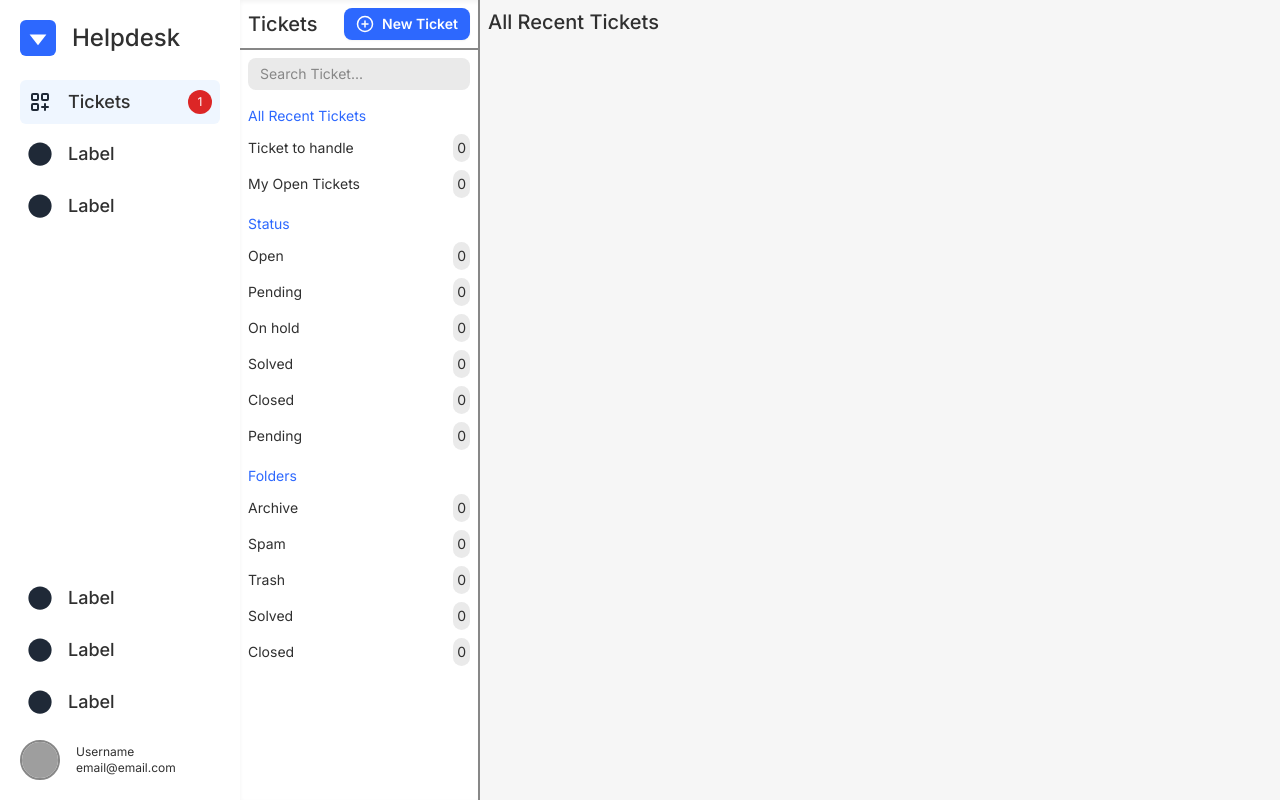
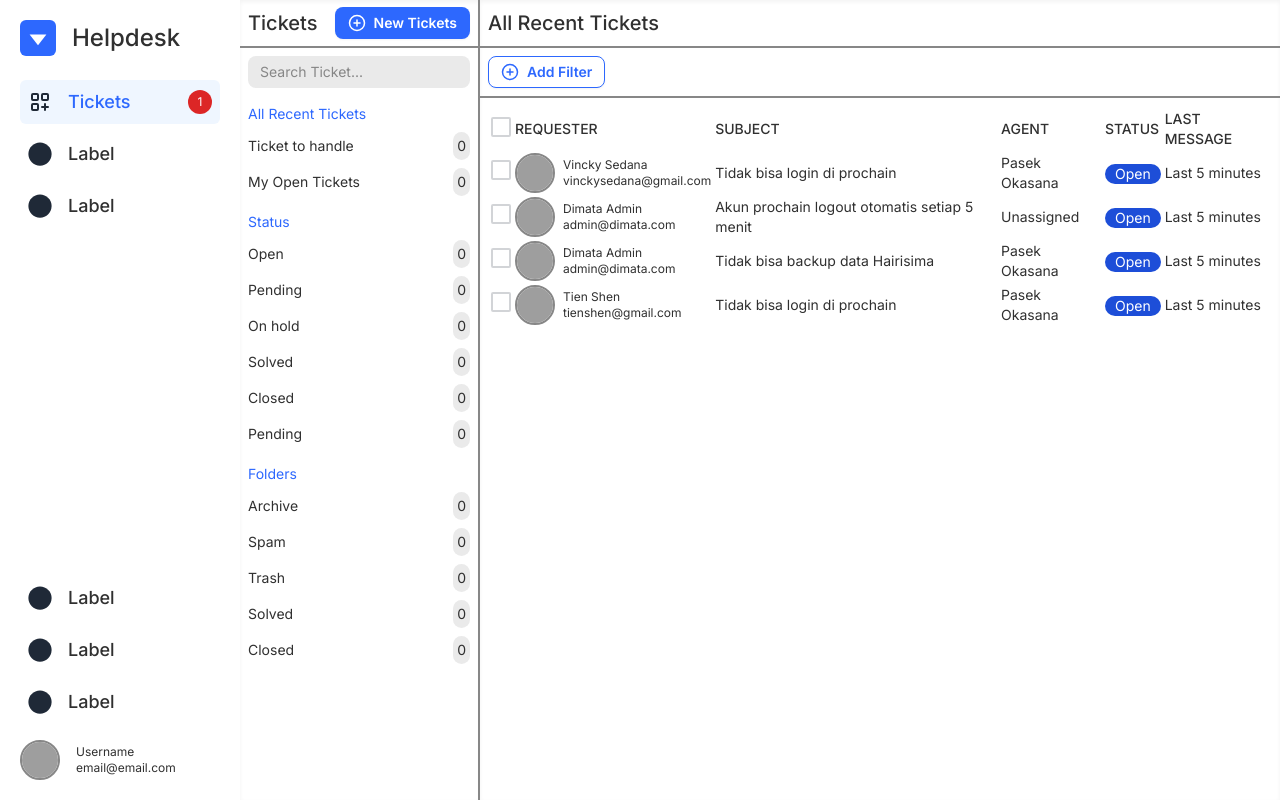
Before and after one commit to putuphillipsteven/help-desk, a Next.js app: page /dashboard/tickets in a window 1280 px wide. Built offline with nearby package versions, Linux system fonts and the light colour scheme; grey boxes are pictures that could not be loaded.

Commit message:
feat(ticket-main-pages)
add ticket main pages

```diff
--- /dev/null
+++ b/src/app/components/button.tsx
@@ -0,0 +1,23 @@
+import clsx from 'clsx';
+import { ReactElement } from 'react';
+import { FiPlusCircle } from 'react-icons/fi';
+
+interface CreateButtonProps {
+	label: string;
+	variant: 'filled' | 'outline';
+}
+export default function CreateButton({ label, variant }: CreateButtonProps) {
+	return (
+		<button
+			className={clsx('btn btn-sm centering-flex justify-between', {
+				'bg-blue-dimata border-transparent text-white hover:bg-white hover:text-blue-dimata hover:border-blue-dimata':
+					variant === 'filled',
+				'bg-white border-blue-dimata text-blue-dimata hover:bg-blue-dimata hover:text-white hover:border-transparent':
+					variant === 'outline',
+			})}
+		>
+			<FiPlusCircle className='text-lg' />
+			{label}
+		</button>
+	);
+}
--- a/src/app/dashboard/tickets/(overview)/page.tsx
+++ b/src/app/dashboard/tickets/(overview)/page.tsx
@@ -1,7 +1,11 @@
+import CreateButton from '@/app/components/button';
+import Main from '@/app/features/dashboard/tickets/components/main';
+import NewTicketButton from '@/app/features/dashboard/tickets/components/new-ticket-button';
+
 export default function Page() {
 	return (
-		<div className='w-full h-full justify-between p-2'>
-			<p className='font-medium'>All Recent Tickets</p>
+		<div className='w-full h-full flex flex-col shadow-inner bg-white'>
+			<Main />
 		</div>
 	);
 }
--- a/src/app/features/dashboard/sidenav/components/nav-link.tsx
+++ b/src/app/features/dashboard/sidenav/components/nav-link.tsx
@@ -28,7 +28,13 @@
 			>
 				<div className='centering-flex gap-x-4'>
 					{(icon && icon) || <FaCircle className='text-2xl' />}
-					<p className='text-lg font-medium'>{label || 'Label'}</p>
+					<p
+						className={clsx('text-lg font-medium', {
+							'text-blue-dimata': checkLink(destination || 'undefined', pathname),
+						})}
+					>
+						{label || 'Label'}
+					</p>
 				</div>
 				{notification && (
 					<div className='bg-red-600 w-6 h-6  centering-flex justify-center rounded-badge'>
--- /dev/null
+++ b/src/app/features/dashboard/tickets/components/main.tsx
@@ -0,0 +1,75 @@
+import CreateButton from '@/app/components/button';
+import { Fragment } from 'react';
+import { tickets } from '../data/tickets';
+
+export default function Main() {
+	const renderedTickets = tickets?.map((ticket, index) => {
+		return (
+			<tr key={index}>
+				<td className=''>
+					<input
+						type='checkbox'
+						className='checkbox checkbox-sm border-2  checked:border-blue-dimata [--chkbg:theme(colors.blue-dimata)] [--chkfg:white] rounded-sm'
+					/>
+				</td>
+				<td>
+					<div className='centering-flex gap-x-2 w-full '>
+						<div className='avatar'>
+							<div className='w-10 rounded-full  border-2 border-light-gray-dimata3'>
+								<img src='https://img.daisyui.com/images/stock/photo-1534528741775-53994a69daeb.jpg' />
+							</div>
+						</div>
+						<div className='flex flex-col'>
+							<p className='text-xs'>{ticket.user.username}</p>
+							<p className='text-xs'>{ticket.user.email}</p>
+						</div>
+					</div>
+				</td>
+				<td>
+					<p className='text-sm'>{ticket.subject}</p>
+				</td>
+				<td>
+					<p className='text-sm'>{ticket.agent}</p>
+				</td>
+				<td>
+					<div className='badge bg-blue-dimata-2 border-transparent gap-2 text-white'>
+						{ticket.status}
+					</div>
+				</td>
+				<td>
+					<p className='text-sm'>Last 5 minutes</p>
+				</td>
+			</tr>
+		);
+	});
+	return (
+		<Fragment>
+			<div className='h-12 centering-flex justify-between p-2 border-b-2 border-light-gray-dimata3'>
+				<p className='font-medium'>All Recent Tickets</p>
+			</div>
+			<div className='p-2 border-b-2 border-light-gray-dimata3'>
+				<CreateButton label='Add Filter' variant='outline' />
+			</div>
+			<div className='p-2'>
+				<table className='w-full text-black-dimata border-separate'>
+					<thead className=''>
+						<tr className='text-sm text-left uppercase h-8'>
+							<th className='font-medium'>
+								<input
+									type='checkbox'
+									className='checkbox checkbox-sm border-2  checked:border-blue-dimata [--chkbg:theme(colors.blue-dimata)] [--chkfg:white] rounded-sm'
+								/>
+							</th>
+							<th className='font-medium'>Requester</th>
+							<th className='font-medium'>Subject</th>
+							<th className='font-medium'>Agent</th>
+							<th className='font-medium'>Status</th>
+							<th className='font-medium'>Last Message</th>
+						</tr>
+					</thead>
+					<tbody className=''>{renderedTickets}</tbody>
+				</table>
+			</div>
+		</Fragment>
+	);
+}
--- a/src/app/features/dashboard/tickets/components/side-nav.tsx
+++ b/src/app/features/dashboard/tickets/components/side-nav.tsx
@@ -1,4 +1,5 @@
-import { filters } from '../data/filter';
+import CreateButton from '@/app/components/button';
+import { filters } from '../data/filters';
 import NewTicketButton from './new-ticket-button';
 export default function SideNavTickets() {
 	const renderedFilters = filters?.map((filter, index) => {
@@ -8,7 +9,7 @@
 				{filter.children?.map((child, index) => {
 					return (
 						<div key={index} className='centering-flex justify-between cursor-pointer'>
-							<p className='text-sm'>{child?.name}</p>
+							<p className='text-sm hover:font-bold'>{child?.name}</p>
 							<div className='bg-light-gray-dimata2 p-1 rounded-xl'>
 								<p className='text-sm'>{child?.notification}</p>
 							</div>
@@ -20,9 +21,9 @@
 	});
 	return (
 		<div className='w-full h-full flex flex-col shadow-inner bg-white'>
-			<div className='centering-flex justify-between p-2 border-r-2 border-b-2 border-light-gray-dimata3'>
+			<div className='h-12 centering-flex justify-between p-2 border-r-2 border-b-2 border-light-gray-dimata3'>
 				<p className='font-medium'>Tickets</p>
-				<NewTicketButton />
+				<CreateButton label='New Tickets' variant='filled' />
 			</div>
 			<div className='flex flex-col gap-y-4 h-full p-2 border-r-2 border-light-gray-dimata3'>
 				<input
--- /dev/null
+++ b/src/app/features/dashboard/tickets/data/tickets.ts
@@ -0,0 +1,50 @@
+interface Ticket {
+	user: {
+		username: string;
+		email: string;
+	};
+	subject: string;
+	agent: string | 'unassigned';
+	status: string;
+}
+
+type Tickets = Ticket[];
+
+export const tickets: Tickets = [
+	{
+		user: {
+			username: 'Vincky Sedana',
+			email: 'vinckysedana@gmail.com',
+		},
+		subject: 'Tidak bisa login di prochain',
+		agent: 'Pasek Okasana',
+		status: 'Open',
+	},
+	{
+		user: {
+			username: 'Dimata Admin',
+			email: 'admin@dimata.com',
+		},
+		subject: 'Akun prochain logout otomatis setiap 5 menit',
+		agent: 'Unassigned',
+		status: 'Open',
+	},
+	{
+		user: {
+			username: 'Dimata Admin',
+			email: 'admin@dimata.com',
+		},
+		subject: 'Tidak bisa backup data Hairisima',
+		agent: 'Pasek Okasana',
+		status: 'Open',
+	},
+	{
+		user: {
+			username: 'Tien Shen',
+			email: 'tienshen@gmail.com',
+		},
+		subject: 'Tidak bisa login di prochain',
+		agent: 'Pasek Okasana',
+		status: 'Open',
+	},
+];
--- a/tailwind.config.ts
+++ b/tailwind.config.ts
@@ -23,6 +23,7 @@
 				'purple-dimata': '#625FFB',
 				'purple-dimata1': '#7976FF',
 				'blue-dimata': '#2D68FE',
+				'blue-dimata-2': '#1D4ED8',
 				'light-blue-dimata': '#EFF6FF',
 				'light-gray-dimata': '#F6F6F6',
 				'light-gray-dimata1': '#FAFAFA',
```
Also changed, not shown: src/app/features/dashboard/tickets/data/filters.ts (renamed from src/app/features/dashboard/tickets/data/filter.ts).
